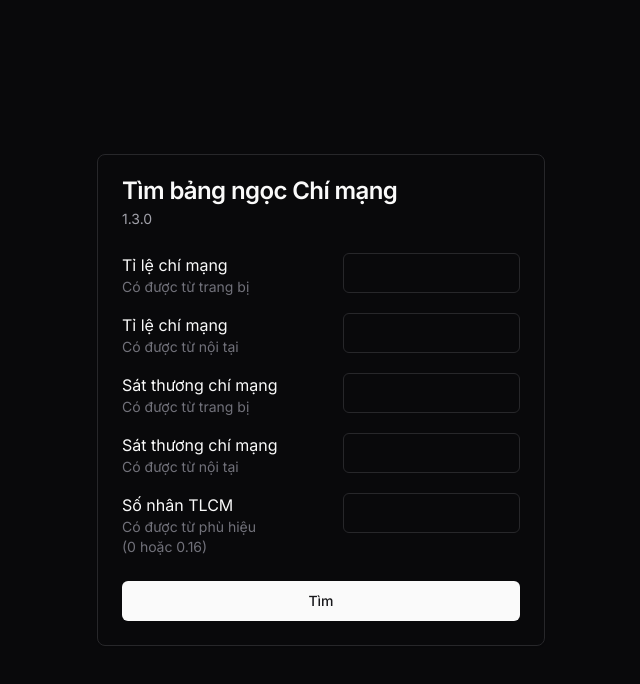
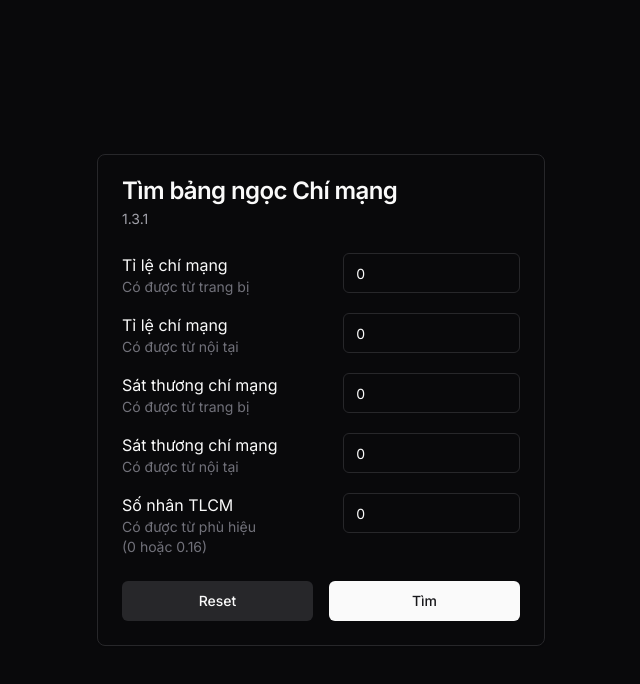
Before and after one commit to ask4fukumi/aov-helpers, a Next.js app: page / in a window 1280 px wide. Shown: the top 684 px of the page, without its empty margins (319-959 px from the left). Built offline with nearby package versions, Linux system fonts and the light colour scheme.

Commit message:
feat: slight fix

```diff
--- a/src/app/page.tsx
+++ b/src/app/page.tsx
@@ -3,7 +3,7 @@
 import { Label } from "@radix-ui/react-label"
 import type { NextPage } from "next"
 import { list } from "radash"
-import { createContext, useContext, useId, useState } from "react"
+import React, { createContext, useContext, useId, useState } from "react"
 import { Button } from "src/libs/components/ui/button"
 import {
   Card,
@@ -82,6 +82,7 @@ const InputField: React.FC<{
         }}
         className="w-[12ch] md:w-[20ch]"
         type="number"
+        value={mathState?.[0][variable] ?? 0}
       ></Input>
     </div>
   )
@@ -97,7 +98,7 @@ const getMathProps = (mathValues?: typeof defaultMathValues) => {
 }
 
 const calculateResult = (mathValues?: typeof defaultMathValues) => {
-  const { C, D, ccm } = getMathProps(mathValues)
+  const { C, D } = getMathProps(mathValues)
 
   return Math.max(
     Math.min(
@@ -120,12 +121,26 @@ const calculateF = (x: number, mathValues?: typeof defaultMathValues) => {
 }
 
 const calculateF_ = (x: number, mathValues?: typeof defaultMathValues) => {
-  const { cd, cd_, cc, cc_, ccm } = mathValues ?? defaultMathValues
-
-  const C = cc_ + (1 + ccm) * (0.07 + cc)
-  const D = 1.36 + cd + cd_
+  const { C, D } = getMathProps(mathValues)
 
   return -6.48 * Math.pow(10, -4) * x + D * 0.009 - 0.036 * C
+}
+
+const ResetButton: React.FC = () => {
+  const mathState = useContext(MathContext)
+
+  return (
+    <Button
+      onClick={() => {
+        if (!mathState) return
+        mathState[1](defaultMathValues)
+      }}
+      variant={"secondary"}
+      className="flex-1"
+    >
+      Reset
+    </Button>
+  )
 }
 
 const CalculateButton: React.FC = () => {
@@ -136,7 +151,7 @@ const CalculateButton: React.FC = () => {
   return (
     <Dialog>
       <DialogTrigger asChild>
-        <Button className="w-full">Tìm</Button>
+        <Button className="flex-1">Tìm</Button>
       </DialogTrigger>
       <DialogContent>
         <div className="">
@@ -201,7 +216,7 @@ const HomePage: NextPage = () => {
             <CardTitle className="flex items-end justify-between gap-2">
               Tìm bảng ngọc Chí mạng
             </CardTitle>
-            <CardDescription>1.3.0</CardDescription>
+            <CardDescription>1.3.1</CardDescription>
           </CardHeader>
           <CardContent className="flex flex-col gap-y-4">
             <InputField
@@ -244,7 +259,8 @@ const HomePage: NextPage = () => {
               variable="ccm"
             />
           </CardContent>
-          <CardFooter>
+          <CardFooter className="flex w-full gap-4">
+            <ResetButton />
             <CalculateButton />
           </CardFooter>
         </Card>
```
